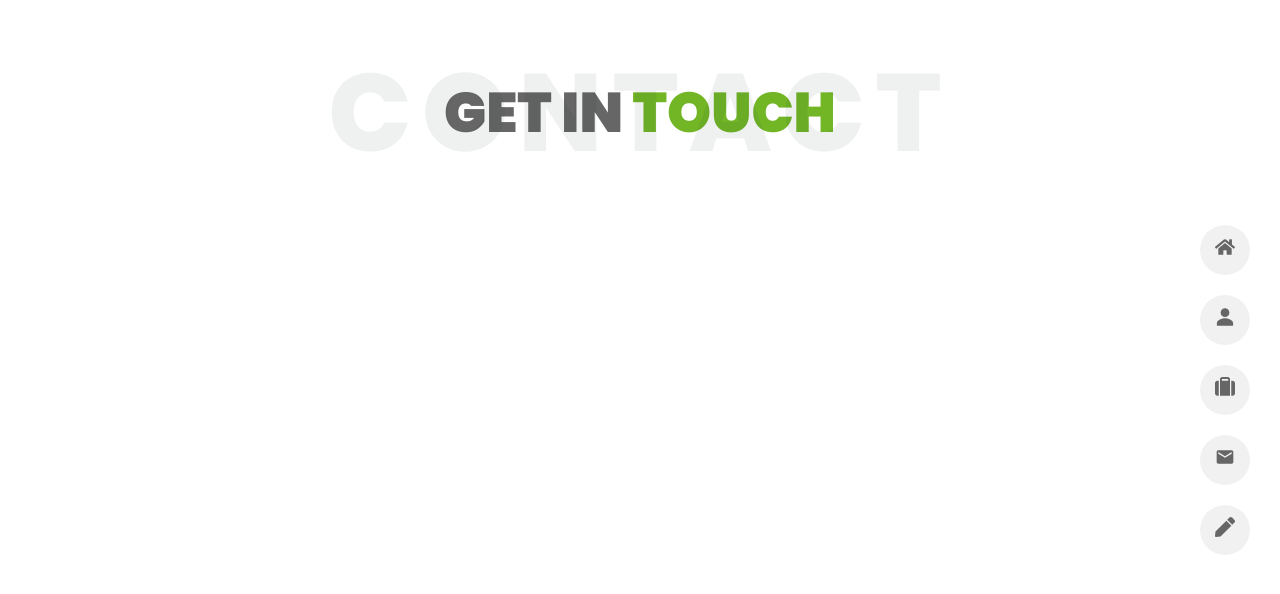
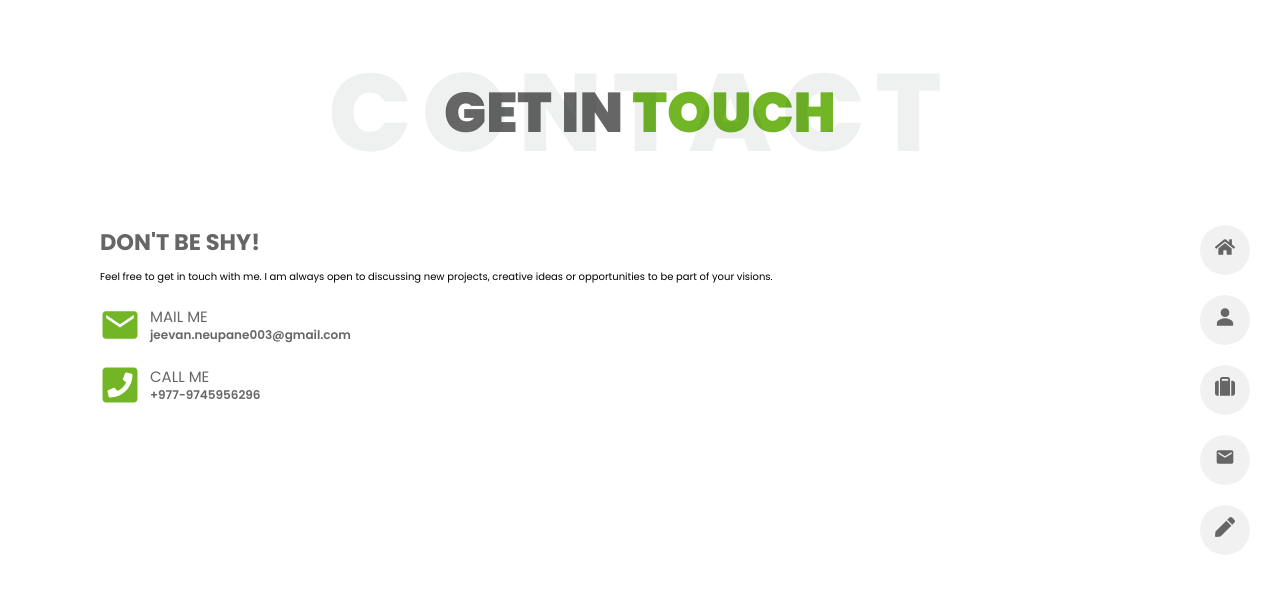
Before and after one commit to Jeevan-Neupane/Portfolio-Advance, a React (Vite) app: page /contact in a window 1280 px wide. Shown: the top 594 px of the page. Built offline with nearby package versions, Linux system fonts and the light colour scheme.

Commit message:
contact page

```diff
--- /dev/null
+++ b/src/data/Contact_info.ts
@@ -0,0 +1,16 @@
+import { IoMdMail } from 'react-icons/io'
+import { FaPhoneSquare } from "react-icons/fa";
+const MyContactInfo = [
+    {
+        title: "Mail Me",
+        info: "jeevan.neupane003@gmail.com",
+        icon: IoMdMail
+    },
+    {
+        title: "Call Me",
+        info: "+977-9745956296",
+        icon: FaPhoneSquare
+    }
+]
+
+export default MyContactInfo;
--- a/src/pages/contact/Contactpage.tsx
+++ b/src/pages/contact/Contactpage.tsx
@@ -1,6 +1,14 @@
-import { ContactpageSecion } from "./style";
+import {
+  ContactContainer,
+  ContactInfoDiv,
+  ContactpageSecion,
+  InfoDiv,
+  LeftContactContainer,
+} from "./style";
 import Title from "../../reusable_components/title/Title";
-
+import SmallTitle from "../../reusable_components/small_title/SmallTitle";
+import ContactInfo from "../../reusable_components/contact_info/ContactInfo";
+import MyContactInfo from "../../data/Contact_info";
 const Contactpage = () => {
   return (
     <ContactpageSecion>
@@ -9,6 +17,33 @@ const Contactpage = () => {
         hilightTitle='Touch'
         widget='Contact'
       />
+      <ContactContainer>
+        <LeftContactContainer>
+          <SmallTitle
+            textAlign='left'
+            title="DON'T BE SHY!"
+          />
+
+          <InfoDiv>
+            Feel free to get in touch with me. I am always open to discussing
+            new projects, creative ideas or opportunities to be part of your
+            visions.
+          </InfoDiv>
+
+          <ContactInfoDiv>
+            {MyContactInfo.map((info, indes) => {
+              return (
+                <ContactInfo
+                  key={indes}
+                  title={info.title}
+                  info={info.info}
+                  icon={<info.icon />}
+                />
+              );
+            })}
+          </ContactInfoDiv>
+        </LeftContactContainer>
+      </ContactContainer>
     </ContactpageSecion>
   );
 };
--- a/src/pages/contact/style.ts
+++ b/src/pages/contact/style.ts
@@ -1,7 +1,25 @@
 import styled from "styled-components";
+import { WrapperContainer } from "../../styles/Container";
 
 
-export const ContactpageSecion=styled.section`
+export const ContactpageSecion = styled.section`
 
 
 `
+
+export const ContactContainer = styled(WrapperContainer)`
+max-width:1120px;
+`
+
+
+export const LeftContactContainer = styled.div``
+
+
+export const InfoDiv=styled.p`
+
+
+`
+
+export const ContactInfoDiv = styled.div`
+margin-top: 2rem;
+`
--- /dev/null
+++ b/src/reusable_components/contact_info/ContactInfo.tsx
@@ -0,0 +1,34 @@
+import { ReactNode } from "react";
+import {
+  ContactInfoDiv,
+  IconDiv,
+  InfoDiv,
+  InfoTitleDiv,
+  TextTitle,
+} from "./style";
+
+type ContactInfoProps = {
+  title: string;
+  info: string;
+  icon: ReactNode;
+};
+
+function ContactInfo({ title, info, icon }: ContactInfoProps) {
+  return (
+    <ContactInfoDiv>
+      <IconDiv>
+        {icon}
+      </IconDiv>
+      <InfoTitleDiv>
+        <TextTitle>
+            {title}
+        </TextTitle>
+        <InfoDiv>
+            {info}
+        </InfoDiv>
+      </InfoTitleDiv>
+    </ContactInfoDiv>
+  );
+}
+
+export default ContactInfo;
--- /dev/null
+++ b/src/reusable_components/contact_info/style.ts
@@ -0,0 +1,37 @@
+import styled from "styled-components";
+
+export const ContactInfoDiv = styled.div`
+display: flex;
+gap: 1rem;
+margin-top:2rem;
+`
+
+export const IconDiv = styled.div`
+
+font-size: 4rem;
+color:${props=>props.theme.specialColor};
+display: flex;
+align-items: center;
+justify-content: center;
+`
+
+export const InfoTitleDiv = styled.div`
+display: flex;
+flex-direction: column;
+
+justify-content: center;
+line-height: 1.3;
+`
+
+
+export const TextTitle = styled.p`
+font-size: 1.5rem;
+color:${props=>props.theme.lighttextColor};
+text-transform: uppercase;
+`
+
+export const InfoDiv = styled.p`
+font-size: 1.2rem;
+color:${props=>props.theme.lighttextColor};
+font-weight: 600;
+`
--- /dev/null
+++ b/src/reusable_components/input/style.ts
@@ -0,0 +1,6 @@
+import styled from "styled-components";
+
+
+const InputWrapper=styled.input`
+
+`
```
Also changed, not shown: src/components/form/Form.tsx (added, +10 -0 lines), src/reusable_components/input/Input.tsx (added, +9 -0 lines), src/components/form/style.ts (added).
